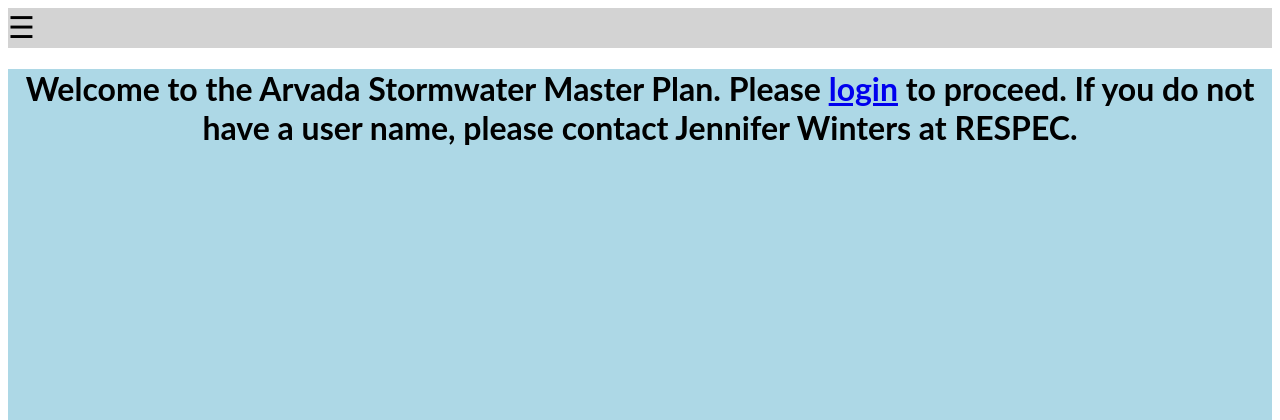
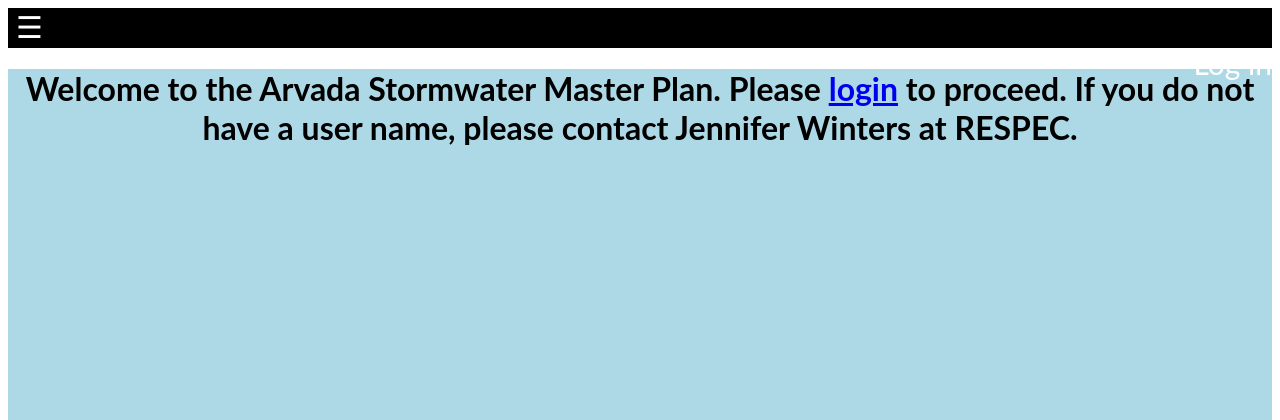
Before and after one commit to mikebannis/arvada_dj, a Django app: template arvada_dj/main/templates/main/index.html in a window 1280 px wide. Shown: the top 420 px of the page. Run offline with Django 3.2, Linux system fonts and the light colour scheme; the template is opened without the code that fills it, so the values that code supplies are empty.

Commit message:
minor html/css style changes

```diff
--- a/arvada_dj/main/static/css/styles.css
+++ b/arvada_dj/main/static/css/styles.css
@@ -11,7 +11,7 @@ body, html {
 
 .header {
   height: 40px;
-  background-color: lightgray;
+  background-color: black;
 }
 
 .content {
--- a/arvada_dj/main/templates/base_generic.html
+++ b/arvada_dj/main/templates/base_generic.html
@@ -34,7 +34,12 @@
       </div>
   {% endblock %}
   <div class="header">
-    <span style="font-size:30px;cursor:pointer" onclick="openNav()">&#9776;</span>
+    <span style="font-size:30px;cursor:pointer;color:white;padding-left:8px;" onclick="openNav()">
+        &#9776;
+        <div style="text-align:right;">
+            Log in
+        </div>
+    </span>
   </div>
   <div class="content">
     {% block content %}     {% endblock %}
```
